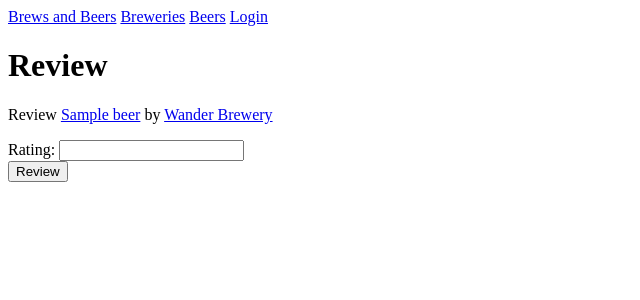
After one commit to harrelchris/brewsandbeers, a Django app: page /beer/1/review/create/ in a window 1280 px wide. The commit adds this page. Shown: the top 300 px of the page, without its empty margins (0-640 px from the left). Run offline with Django 4.2, Linux system fonts and the light colour scheme; data comes from the database, SQL or seed files in the repository; tables that the repository leaves empty hold one stand-in row (values such as "Sample post"); parts of the project's set-up code (start-up, migrations or seed data) failed here and were passed over.

Commit message:
create review and add to views

```diff
--- a/app/beer/admin.py
+++ b/app/beer/admin.py
@@ -3,3 +3,4 @@ from django.contrib import admin
 from . import models
 
 admin.site.register(models.Beer)
+admin.site.register(models.Review)
--- a/app/beer/models.py
+++ b/app/beer/models.py
@@ -1,6 +1,16 @@
+from django.contrib.auth.models import User
+from django.core.validators import MaxValueValidator, MinValueValidator
 from django.db import models
 
 
 class Beer(models.Model):
     name = models.CharField(max_length=256)
     brewery = models.ForeignKey("brewery.Brewery", on_delete=models.CASCADE)
+
+
+class Review(models.Model):
+    user = models.ForeignKey(User, on_delete=models.CASCADE)
+    beer = models.ForeignKey(Beer, on_delete=models.CASCADE)
+    rating = models.IntegerField(
+        validators=[MaxValueValidator(5), MinValueValidator(1)]
+    )
--- /dev/null
+++ b/app/beer/templates/beer/review_create.html
@@ -0,0 +1,16 @@
+{% extends "base.html" %}
+
+{% block title %}Review{% endblock %}
+
+{% block content %}
+  <h1>Review</h1>
+  <p>
+    Review <a href="{% url 'beer:beer_detail' beer.pk %}">{{ beer.name }}</a> by
+    <a href="{% url 'brewery:brewery_detail' beer.brewery.pk %}">{{ beer.brewery.name }}</a>
+  </p>
+  <form method="post">
+    {% csrf_token %}
+    {{ form.as_div }}
+    <input type="submit" value="Review">
+  </form>
+{% endblock %}
--- a/app/beer/urls.py
+++ b/app/beer/urls.py
@@ -10,4 +10,5 @@ urlpatterns = [
     path("<str:pk>/", views.BeerDetailView.as_view(), name="beer_detail"),
     path("update/<str:pk>/", views.BeerUpdateView.as_view(), name="beer_update"),
     path("delete/<str:pk>/", views.BeerDeleteView.as_view(), name="beer_delete"),
+    path("<str:pk>/review/create/", views.ReviewCreateView.as_view(), name="review_create"),
 ]
--- a/app/beer/views.py
+++ b/app/beer/views.py
@@ -32,6 +32,7 @@ class BeerDetailView(DetailView):
     def get_context_data(self, **kwargs):
         context = super().get_context_data(**kwargs)
         context["brewery"] = Brewery.objects.get(pk=self.get_object().brewery.pk)
+        context["review_list"] = models.Review.objects.filter(beer_id=self.kwargs["pk"])
         return context
 
 
@@ -46,3 +47,22 @@ class BeerUpdateView(UpdateView):
 
     def get_success_url(self):
         return reverse_lazy("beer:beer_detail", kwargs={"pk": self.kwargs["pk"]})
+
+
+class ReviewCreateView(CreateView):
+    model = models.Review
+    fields = ["rating"]
+    template_name_suffix = "_create"
+
+    def form_valid(self, form):
+        form.instance.user = self.request.user
+        form.instance.beer = models.Beer.objects.get(pk=self.kwargs["pk"])
+        return super().form_valid(form)
+
+    def get_success_url(self):
+        return reverse_lazy("beer:beer_detail", kwargs={"pk": self.kwargs["pk"]})
+
+    def get_context_data(self, **kwargs):
+        context = super().get_context_data(**kwargs)
+        context["beer"] = models.Beer.objects.get(pk=self.kwargs["pk"])
+        return context
```
Also changed, not shown: app/beer/templates/beer/beer_detail.html (+10 -0 lines), app/user/templates/user/profile.html (+8 -0 lines), app/user/views.py (+8 -0 lines).
